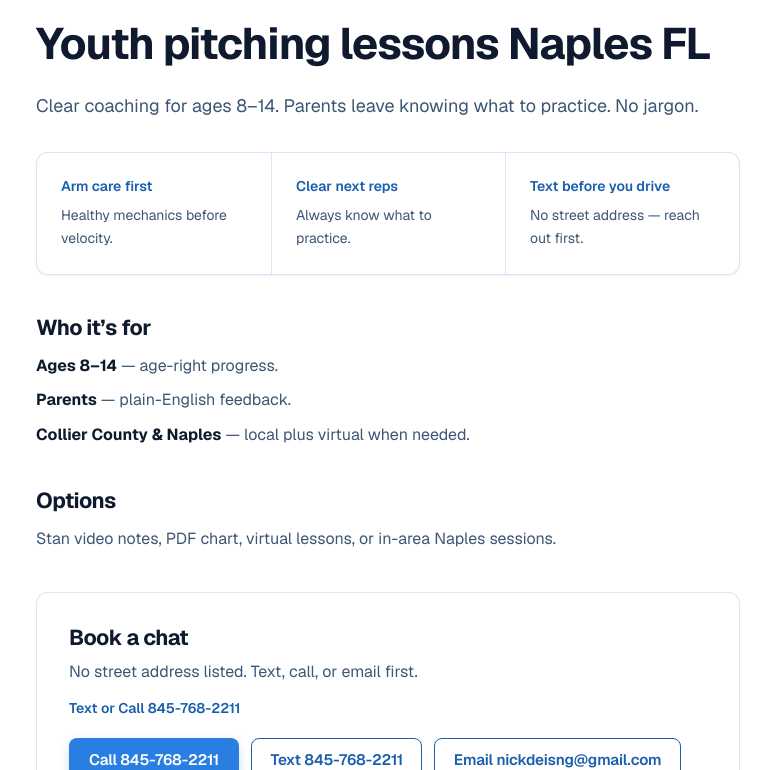
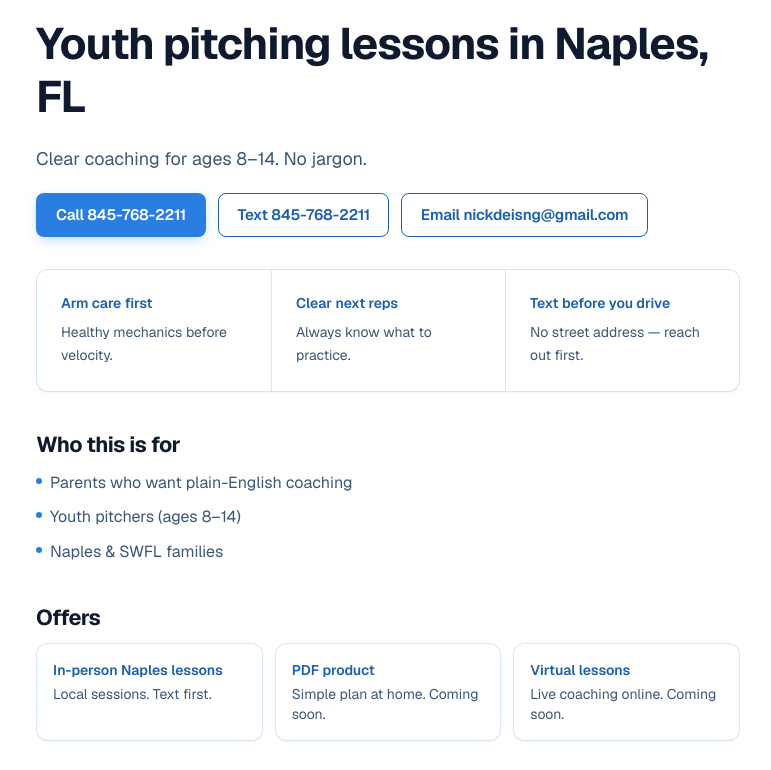
Before and after one commit to Pitching101/pitching101-web, a Next.js app: page /naples-fl-pitching-lessons in a window 1280 px wide. Shown: the part 290-1060 px from the top of the page, without its empty margins (252-1023 px from the left). Built offline with nearby package versions, Linux system fonts and the light colour scheme.

Commit message:
Local-gym layout: Naples H1, who-for, 3 offer cards
Structure-only borrow — local SEO H1 with city, short who-this-is-for bullets, offer row (Naples / PDF / virtual), keep Call/Text/Email CTAs.

```diff
--- a/src/app/layout.tsx
+++ b/src/app/layout.tsx
@@ -16,11 +16,11 @@ const geistMono = Geist_Mono({
 
 export const metadata: Metadata = {
   title: {
-    default: "Pitching101 | Naples FL Youth & Elite Pitching Lessons",
-    template: "%s | Pitching101 Naples FL",
+    default: "Pitching101 | Youth Pitching Lessons in Naples, FL",
+    template: "%s | Pitching101",
   },
   description:
-    "Parent-friendly pitching lessons in Naples, Florida. Youth and elite coaching, camps, clinics, Stan video feedback, PDF charts, and virtual options. Text or call 845-768-2211.",
+    "Youth pitching lessons in Naples, FL. Clear coaching for kids and parents. In-person, PDF, and virtual options. Text or call 845-768-2211.",
   keywords: [
     "Naples FL pitching lessons",
     "youth pitching coach Naples",
@@ -29,9 +29,9 @@ export const metadata: Metadata = {
     "Pitching101",
   ],
   openGraph: {
-    title: "Pitching101 | Naples FL Pitching Lessons",
+    title: "Pitching101 | Youth Pitching Lessons in Naples, FL",
     description:
-      "Clear, parent-friendly pitching instruction for Naples, FL youth and elite players.",
+      "Youth pitching lessons in Naples, FL — clear coaching, no jargon.",
     locale: "en_US",
     type: "website",
   },
--- a/src/app/naples-fl-pitching-lessons/page.tsx
+++ b/src/app/naples-fl-pitching-lessons/page.tsx
@@ -3,25 +3,38 @@ import Link from "next/link";
 import Image from "next/image";
 import Reveal from "@/components/Reveal";
 import TrustStrip from "@/components/TrustStrip";
+import ContactCtas from "@/components/ContactCtas";
 
 export const metadata: Metadata = {
-  title: "Youth Pitching Lessons Naples FL",
+  title: "Youth Pitching Lessons in Naples, FL",
   description:
-    "Youth pitching lessons in Naples, Florida for ages 8–14 and Collier County parents. Text or call 845-768-2211 or email nickdeisng@gmail.com.",
+    "Youth pitching lessons in Naples, FL for ages 8–14 and SWFL parents. Text or call 845-768-2211 or email nickdeisng@gmail.com.",
   keywords: [
-    "youth pitching lessons Naples FL",
+    "youth pitching lessons in Naples FL",
     "Naples FL pitching lessons",
     "pitching coach Naples Florida",
     "youth baseball pitching Collier County",
     "Pitching101 Naples",
   ],
   openGraph: {
-    title: "Youth Pitching Lessons Naples FL | Pitching101",
+    title: "Youth Pitching Lessons in Naples, FL | Pitching101",
     description:
-      "Youth pitching lessons for Naples, FL ages 8–14 — clear feedback, local focus.",
+      "Youth pitching lessons in Naples, FL — clear feedback, local focus.",
     type: "website",
   },
 };
+
+const whoFor = [
+  "Parents who want plain-English coaching",
+  "Youth pitchers (ages 8–14)",
+  "Naples & SWFL families",
+];
+
+const offers = [
+  { label: "In-person Naples lessons", note: "Local sessions. Text first." },
+  { label: "PDF product", note: "Simple plan at home. Coming soon." },
+  { label: "Virtual lessons", note: "Live coaching online. Coming soon." },
+];
 
 export default function NaplesPitchingLessonsPage() {
   return (
@@ -43,14 +56,14 @@ export default function NaplesPitchingLessonsPage() {
             unoptimized
           />
         </div>
-        <p className="ui-chip px-3.5 py-1.5">Naples · Collier County</p>
+        <p className="ui-chip px-3.5 py-1.5">Naples · SWFL</p>
         <h1 className="ui-title ui-title-lg">
-          Youth pitching lessons Naples FL
+          Youth pitching lessons in Naples, FL
         </h1>
         <p className="text-lg leading-relaxed text-ink-soft">
-          Clear coaching for ages 8–14. Parents leave knowing what to practice.
-          No jargon.
+          Clear coaching for ages 8–14. No jargon.
         </p>
+        <ContactCtas mailtoSubject="Youth pitching lessons in Naples, FL" />
       </Reveal>
 
       <Reveal className="mt-8" delayMs={60}>
@@ -58,26 +71,27 @@ export default function NaplesPitchingLessonsPage() {
       </Reveal>
 
       <Reveal className="mt-10 space-y-3">
-        <h2 className="ui-title ui-title-sm text-blue-dark">Who it’s for</h2>
+        <h2 className="ui-title ui-title-sm text-blue-dark">Who this is for</h2>
         <ul className="space-y-2 text-ink-soft">
-          <li>
-            <strong className="text-ink">Ages 8–14</strong> — age-right progress.
-          </li>
-          <li>
-            <strong className="text-ink">Parents</strong> — plain-English feedback.
-          </li>
-          <li>
-            <strong className="text-ink">Collier County &amp; Naples</strong> — local
-            plus virtual when needed.
-          </li>
+          {whoFor.map((item) => (
+            <li key={item} className="flex gap-2">
+              <span className="mt-2 h-1.5 w-1.5 shrink-0 rounded-full bg-blue" aria-hidden />
+              <span>{item}</span>
+            </li>
+          ))}
         </ul>
       </Reveal>
 
       <Reveal className="mt-10 space-y-3">
-        <h2 className="ui-title ui-title-sm text-blue-dark">Options</h2>
-        <p className="text-ink-soft">
-          Stan video notes, PDF chart, virtual lessons, or in-area Naples sessions.
-        </p>
+        <h2 className="ui-title ui-title-sm text-blue-dark">Offers</h2>
+        <ul className="grid gap-3 sm:grid-cols-3">
+          {offers.map((item) => (
+            <li key={item.label} className="ui-card p-4">
+              <p className="text-sm font-semibold text-blue-dark">{item.label}</p>
+              <p className="mt-1 text-sm text-ink-soft">{item.note}</p>
+            </li>
+          ))}
+        </ul>
       </Reveal>
 
       <Reveal>
@@ -89,25 +103,14 @@ export default function NaplesPitchingLessonsPage() {
           <p className="mt-3 text-sm font-semibold text-blue-dark">
             Text or Call 845-768-2211
           </p>
-          <div className="mt-5 flex flex-wrap gap-3">
-            <a href="tel:8457682211" className="btn">
-              Call 845-768-2211
-            </a>
-            <a href="sms:8457682211" className="btn-ghost">
-              Text 845-768-2211
-            </a>
-            <a
-              href="mailto:nickdeisng@gmail.com?subject=Youth%20pitching%20lessons%20Naples%20FL"
-              className="btn-ghost"
-            >
-              Email nickdeisng@gmail.com
-            </a>
+          <div className="mt-5">
+            <ContactCtas mailtoSubject="Youth pitching lessons in Naples, FL" />
           </div>
         </section>
       </Reveal>
 
       <p className="mt-10 text-sm text-ink-soft">
-        Serving Naples &amp; Collier County, FL · Pitching101
+        Serving Naples &amp; SWFL · Pitching101
       </p>
     </article>
   );
--- a/src/app/page.tsx
+++ b/src/app/page.tsx
@@ -6,16 +6,31 @@ import TrustStrip from "@/components/TrustStrip";
 import ContactCtas from "@/components/ContactCtas";
 import Logo from "@/components/Logo";
 
+const whoFor = [
+  {
+    label: "Parents",
+    blurb: "Plain English. You know what to watch for.",
+  },
+  {
+    label: "Youth pitchers",
+    blurb: "Ages 8–14. Simple next reps, not jargon.",
+  },
+  {
+    label: "Naples / SWFL",
+    blurb: "Local lessons plus virtual when you need it.",
+  },
+];
+
 const programs = [
   {
-    heading: "Stan video feedback",
-    blurb: "Send a clip. Get clear notes back.",
-    cta: "Get Stan notes",
-    href: "mailto:nickdeisng@gmail.com?subject=Stan%20video%20feedback",
-    icon: "video" as const,
+    heading: "Naples lessons",
+    blurb: "In-area youth pitching. Text first.",
+    cta: "Ask about Naples",
+    href: "mailto:nickdeisng@gmail.com?subject=Naples%20pitching%20lessons",
+    icon: "naples" as const,
   },
   {
-    heading: "PDF pitching chart",
+    heading: "Pitching PDF",
     blurb: "Simple plan to follow at home.",
     cta: "Get the PDF",
     href: "mailto:nickdeisng@gmail.com?subject=PDF%20pitching%20chart",
@@ -39,7 +54,7 @@ export default function HomePage() {
           <Reveal from="left" className="content-row-copy">
             <p className="ui-chip px-3.5 py-1.5">Naples, FL</p>
             <h1 className="ui-title ui-title-lg">
-              Youth pitching lessons Naples FL
+              Youth pitching lessons in Naples, FL
             </h1>
             <p className="text-lg leading-relaxed text-ink-soft">
               Clear coaching for kids and parents. No jargon.
@@ -65,19 +80,40 @@ export default function HomePage() {
         </div>
       </section>
 
-      {/* 2. COLORED — trust + white-on-blue mark */}
-      <section className="band-soft">
-        <div className="mx-auto max-w-5xl space-y-6 px-5 py-8 sm:px-8 sm:py-10">
+      {/* 2. COLORED — who this is for (structure nod to local competitor) */}
+      <section id="who" className="band-soft scroll-mt-24" aria-label="Who this is for">
+        <div className="mx-auto max-w-5xl space-y-6 px-5 py-10 sm:px-8 sm:py-12">
           <Reveal className="flex justify-center sm:justify-start">
             <Logo variant="on-blue" height={48} />
           </Reveal>
-          <Reveal delayMs={60}>
+          <Reveal delayMs={40} className="space-y-2 text-center sm:text-left">
+            <h2 className="ui-title ui-title-md">Who this is for</h2>
+            <p className="text-ink-soft">Three quick fits.</p>
+          </Reveal>
+          <ul className="grid gap-4 sm:grid-cols-3">
+            {whoFor.map((item, i) => (
+              <Reveal key={item.label} delayMs={60 + i * 50}>
+                <li className="ui-card h-full p-5 sm:p-6">
+                  <p className="text-base font-semibold text-blue-dark">
+                    {item.label}
+                  </p>
+                  <p className="mt-1.5 text-sm leading-relaxed text-ink-soft">
+                    {item.blurb}
+                  </p>
+                </li>
+              </Reveal>
+            ))}
+          </ul>
+          <Reveal delayMs={120}>
             <TrustStrip />
+          </Reveal>
+          <Reveal delayMs={140}>
+            <ContactCtas className="justify-center sm:justify-start" />
           </Reveal>
         </div>
       </section>
 
-      {/* 3. WHITE — offers */}
+      {/* 3. WHITE — offers row */}
       <section id="programs" className="text-band scroll-mt-24">
         <div className="mx-auto max-w-5xl px-5 py-12 sm:px-8 sm:py-14">
           <Reveal className="space-y-2 text-center sm:text-left">
@@ -102,6 +138,9 @@ export default function HomePage() {
               </Reveal>
             ))}
           </div>
+          <Reveal delayMs={160} className="mt-8">
+            <ContactCtas className="justify-center sm:justify-start" />
+          </Reveal>
         </div>
       </section>
 
@@ -118,7 +157,7 @@ export default function HomePage() {
                 Text 845-768-2211
               </a>
               <a href="tel:8457682211" className="btn-ghost-on-color">
-                Call
+                Call 845-768-2211
               </a>
             </div>
           </Reveal>
@@ -148,6 +187,9 @@ export default function HomePage() {
             <div className="flex flex-wrap gap-3 pt-1">
               <a href="sms:8457682211" className="btn">
                 Text 845-768-2211
+              </a>
+              <a href="tel:8457682211" className="btn-ghost">
+                Call 845-768-2211
               </a>
               <Link href="/naples-fl-pitching-lessons/" className="btn-ghost">
                 Naples FL page →
@@ -181,8 +223,8 @@ export default function HomePage() {
               <a href="tel:8457682211" className="btn-on-color">
                 Call 845-768-2211
               </a>
-              <a href="mailto:nickdeisng@gmail.com" className="btn-ghost-on-color">
-                Email
+              <a href="sms:8457682211" className="btn-ghost-on-color">
+                Text 845-768-2211
               </a>
             </div>
           </Reveal>
@@ -208,7 +250,7 @@ export default function HomePage() {
             <h2 className="ui-title ui-title-md">How it works</h2>
             <ol className="space-y-2 text-base leading-relaxed">
               <li><strong className="text-blue-dark">1.</strong> Text or call.</li>
-              <li><strong className="text-blue-dark">2.</strong> Pick Stan, PDF, virtual, or Naples.</li>
+              <li><strong className="text-blue-dark">2.</strong> Pick Naples, PDF, or virtual.</li>
               <li><strong className="text-blue-dark">3.</strong> Know your next reps.</li>
             </ol>
             <div className="flex flex-wrap gap-3 pt-1">
@@ -216,7 +258,7 @@ export default function HomePage() {
                 Text 845-768-2211
               </a>
               <a href="tel:8457682211" className="btn-ghost">
-                Call
+                Call 845-768-2211
               </a>
             </div>
           </Reveal>
@@ -248,7 +290,7 @@ export default function HomePage() {
               href="/naples-fl-pitching-lessons/"
               className="inline-block text-base font-semibold text-blue-dark underline-offset-4 hover:underline"
             >
-              Youth pitching lessons Naples FL →
+              Youth pitching lessons in Naples, FL →
             </Link>
           </Reveal>
         </div>
```
Also changed, not shown: src/components/PixelIcon.tsx (+13 -8 lines).
